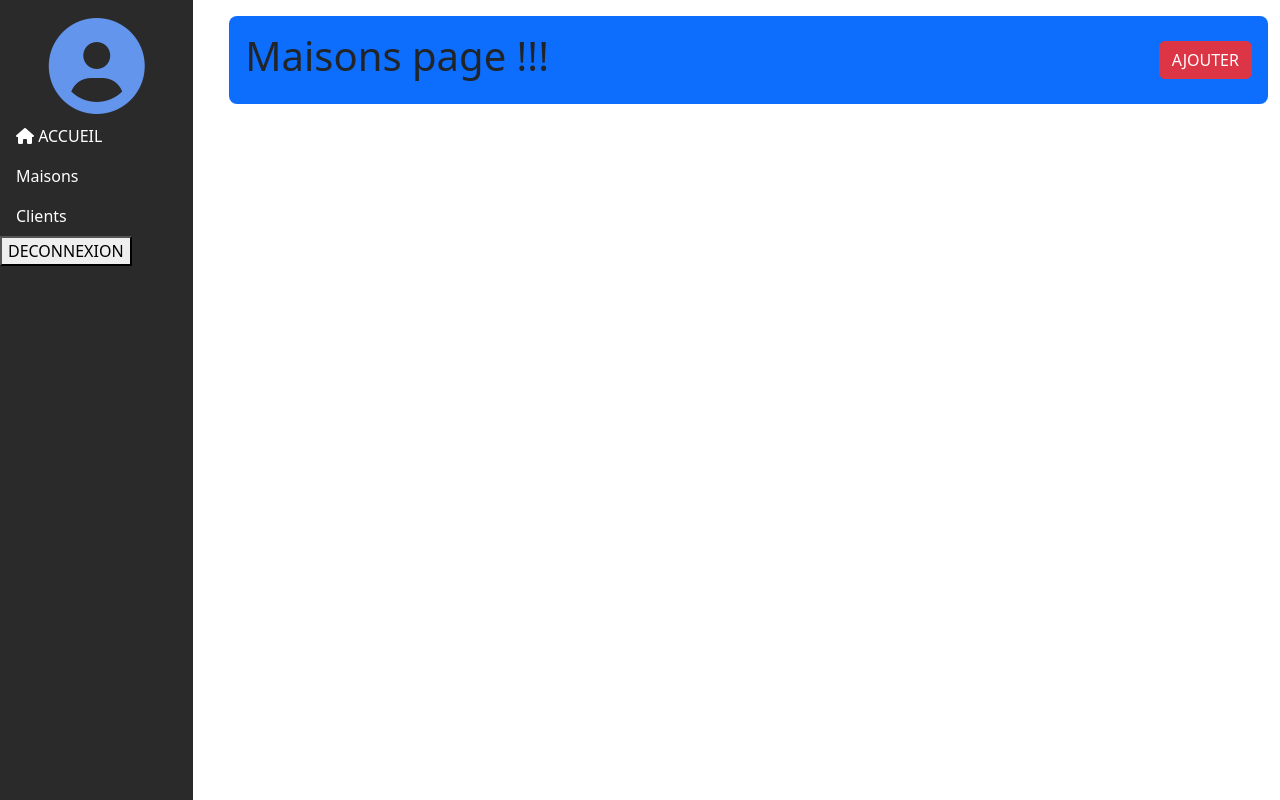
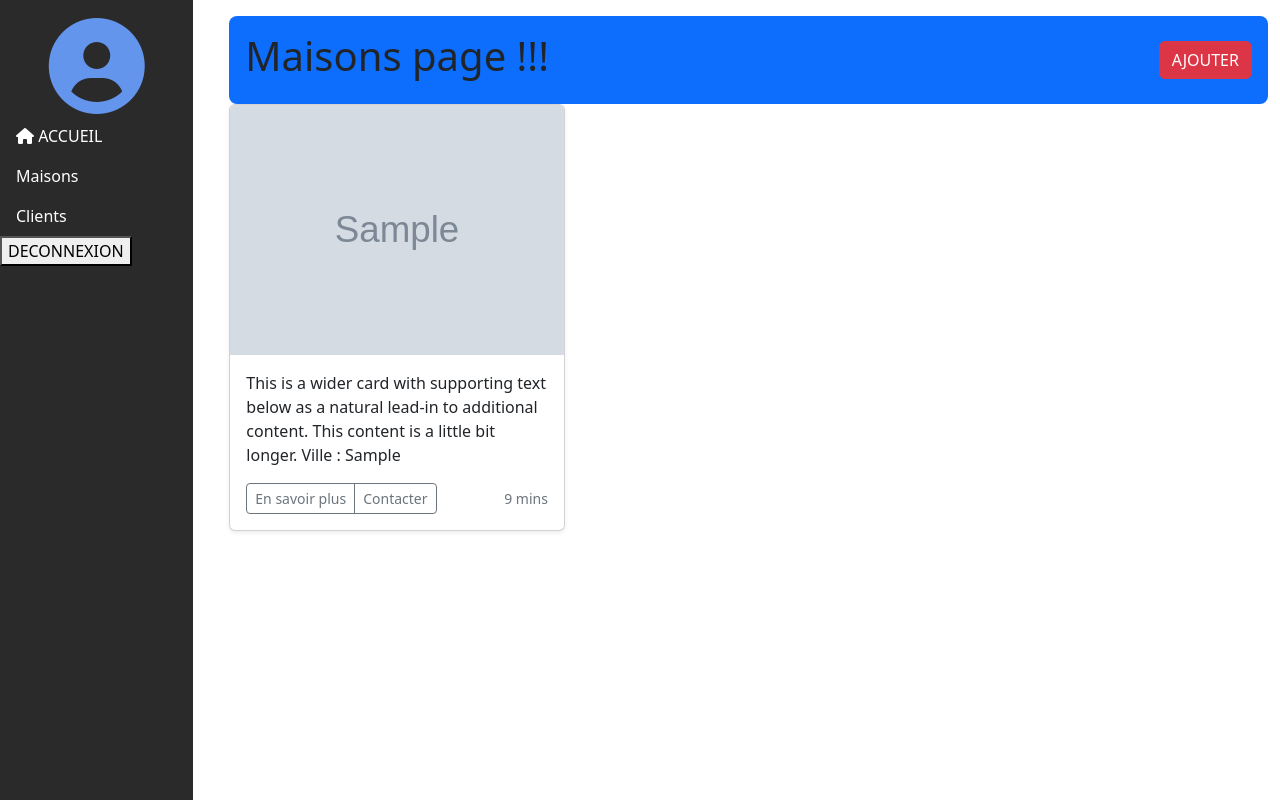
Before and after one commit to inovci/logeique-lite, a Django app: template my_auths/templates/space/landlord/maisons.html in a window 1280 px wide. Run offline with Django 4.2, Linux system fonts and the light colour scheme; the template is opened without the code that fills it: values that come from a table or form of the project are taken from there, others are empty; tables that the repository leaves empty hold one stand-in row (values such as "Sample post"); grey boxes marked "Sample" are stand-in pictures; some libraries are stand-ins or nearby versions.

Commit message:
Can add one image.

```diff
--- a/my_auths/templates/space/landlord/maisons.html
+++ b/my_auths/templates/space/landlord/maisons.html
@@ -57,7 +57,14 @@
                   aria-label="Close"
                 ></button>
               </div>
-              <form class="needs-validation" action="" method="POST" novalidate>
+              <form
+                class="needs-validation"
+                action=""
+                method="POST"
+                novalidate
+                action="{% url 'my_auths:landlordMaisons' %}"
+                enctype="multipart/form-data"
+              >
                 <div class="modal-body">
                   {% csrf_token %}
                   <div class="mb-3 row">
@@ -221,6 +228,7 @@
                       Image Principale
                     </label>
                     <input
+                      name="photo"
                       type="file"
                       class="form-control"
                       id="inputGroupFile01"
@@ -257,6 +265,42 @@
         </div>
       </div>
     </nav>
+    {% if maisons %}
+    <div class="row row-cols-1 row-cols-sm-2 row-cols-md-3 g-3">
+      {% for maison in maisons %}
+      <div class="col">
+        <div class="card shadow-sm">
+          <img
+            class="bd-placeholder-img card-img-top"
+            width="100%"
+            height="auto"
+            src="{{maison.photos.url}}"
+            alt="Photo of a Shiba Inu"
+          />
+
+          <div class="card-body">
+            <p class="card-text">
+              This is a wider card with supporting text below as a natural
+              lead-in to additional content. This content is a little bit
+              longer. Ville : {{maison.ville}}
+            </p>
+            <div class="d-flex justify-content-between align-items-center">
+              <div class="btn-group">
+                <button type="button" class="btn btn-sm btn-outline-secondary">
+                  En savoir plus
+                </button>
+                <button type="button" class="btn btn-sm btn-outline-secondary">
+                  Contacter
+                </button>
+              </div>
+              <small class="text-muted">9 mins</small>
+            </div>
+          </div>
+        </div>
+      </div>
+      {% endfor %}
+    </div>
+    {% endif %}
   </div>
 </div>
 {% endblock %} {% block costum-scripts %}
```
Also changed, not shown: my_auths/views.py (+50 -1 lines), media/img/maisons/maison_-_6.jpg (added), media/img/maisons/maison_-_6_nAmjmqx.jpg (added), media/img/maisons/maison_-_6_qytLIQ7.jpg (added).
